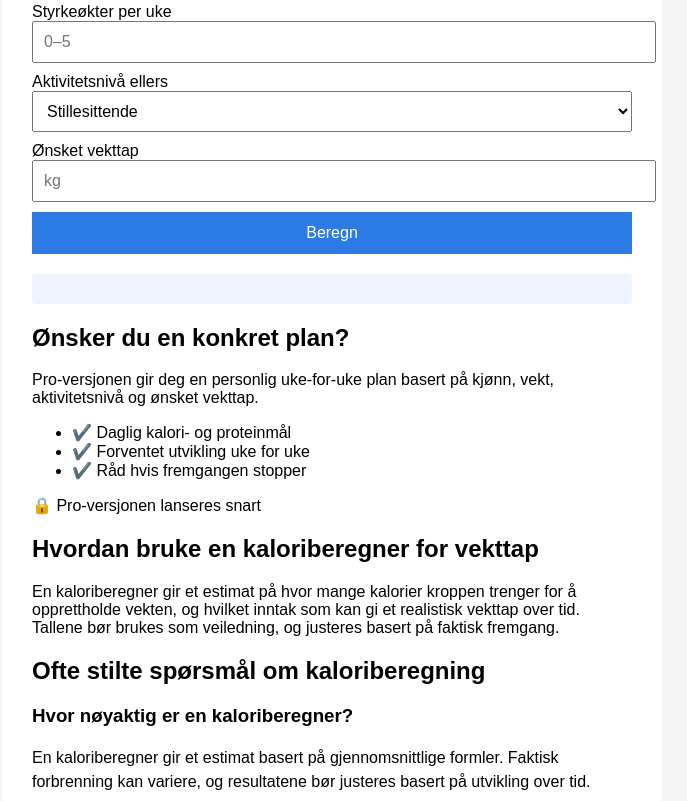
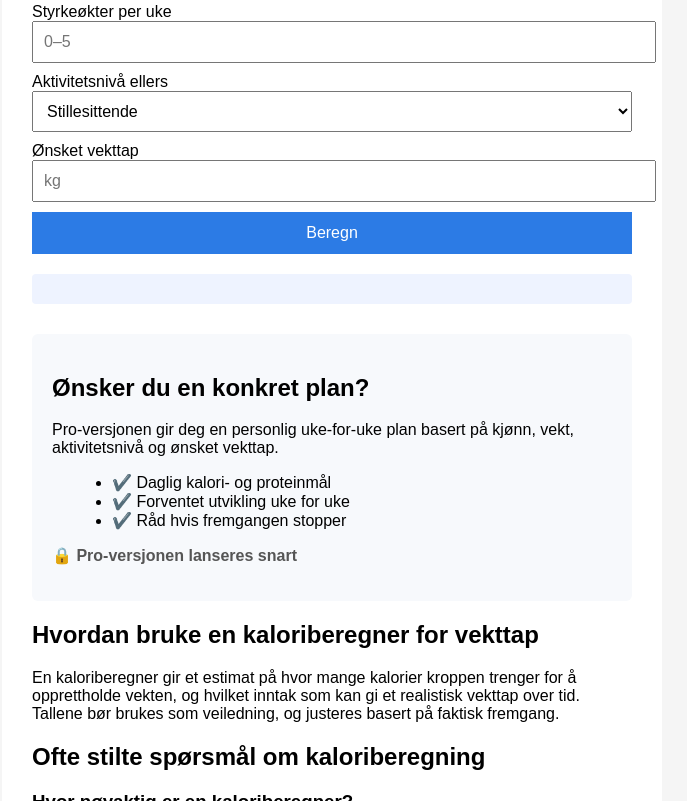
Before and after one commit to aridemx/Kaloriberegner, a plain HTML site: page index.html in a window 1280 px wide. Shown: the part 518-1319 px from the top of the page, without its empty margins (308-995 px from the left). Drawn offline with Linux system fonts and the light colour scheme.

Commit message:
Update style.css
pro teaser

```diff
--- a/style.css
+++ b/style.css
@@ -54,3 +54,20 @@ h1 {
   margin-bottom: 10px;
   line-height: 1.5;
 }
+
+.pro-teaser {
+  margin-top: 30px;
+  padding: 20px;
+  background: #f7f9fc;
+  border-radius: 6px;
+}
+
+.pro-teaser ul {
+  margin-left: 20px;
+}
+
+.coming-soon {
+  margin-top: 15px;
+  font-weight: bold;
+  color: #555;
+}
```
